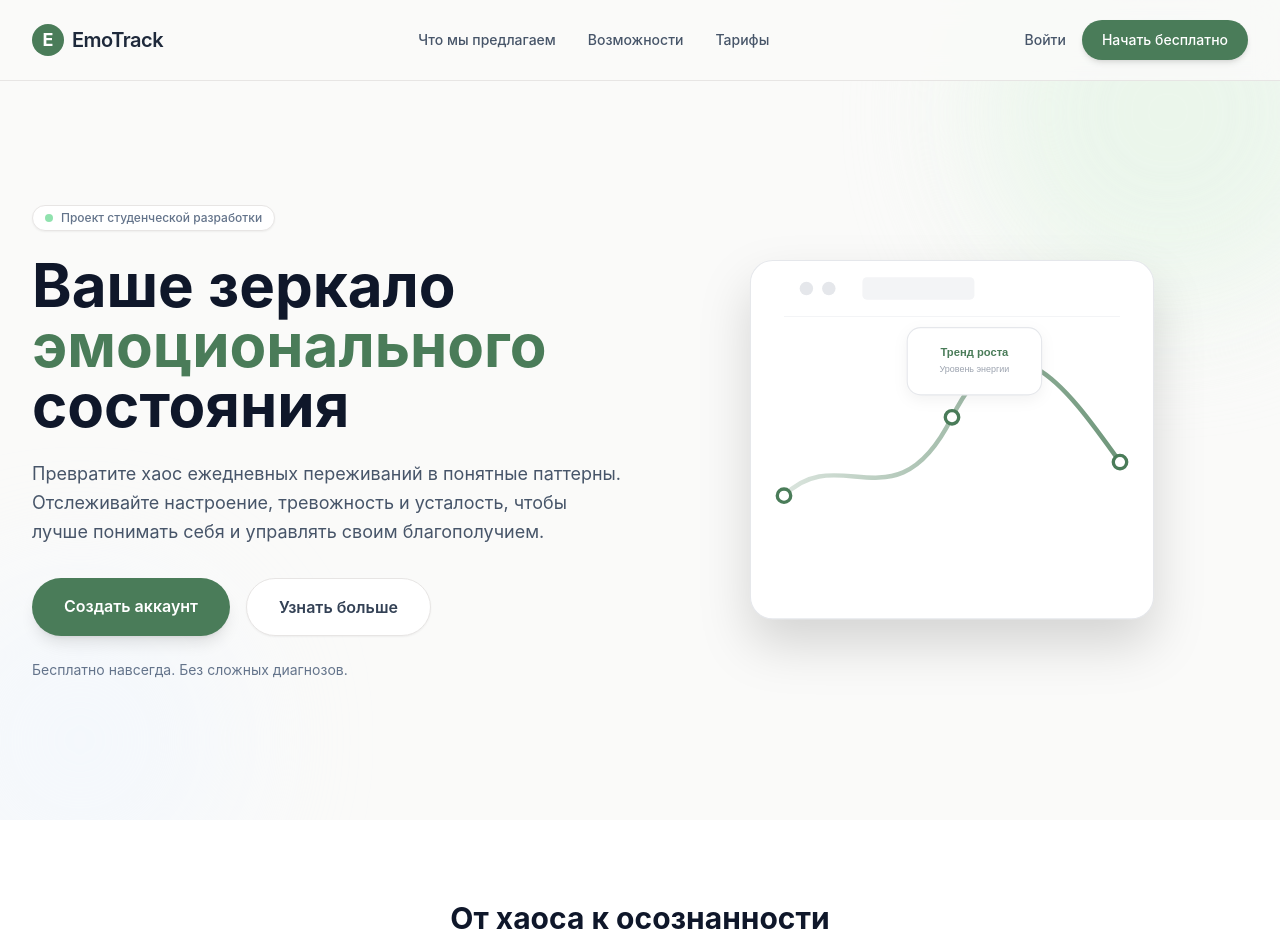
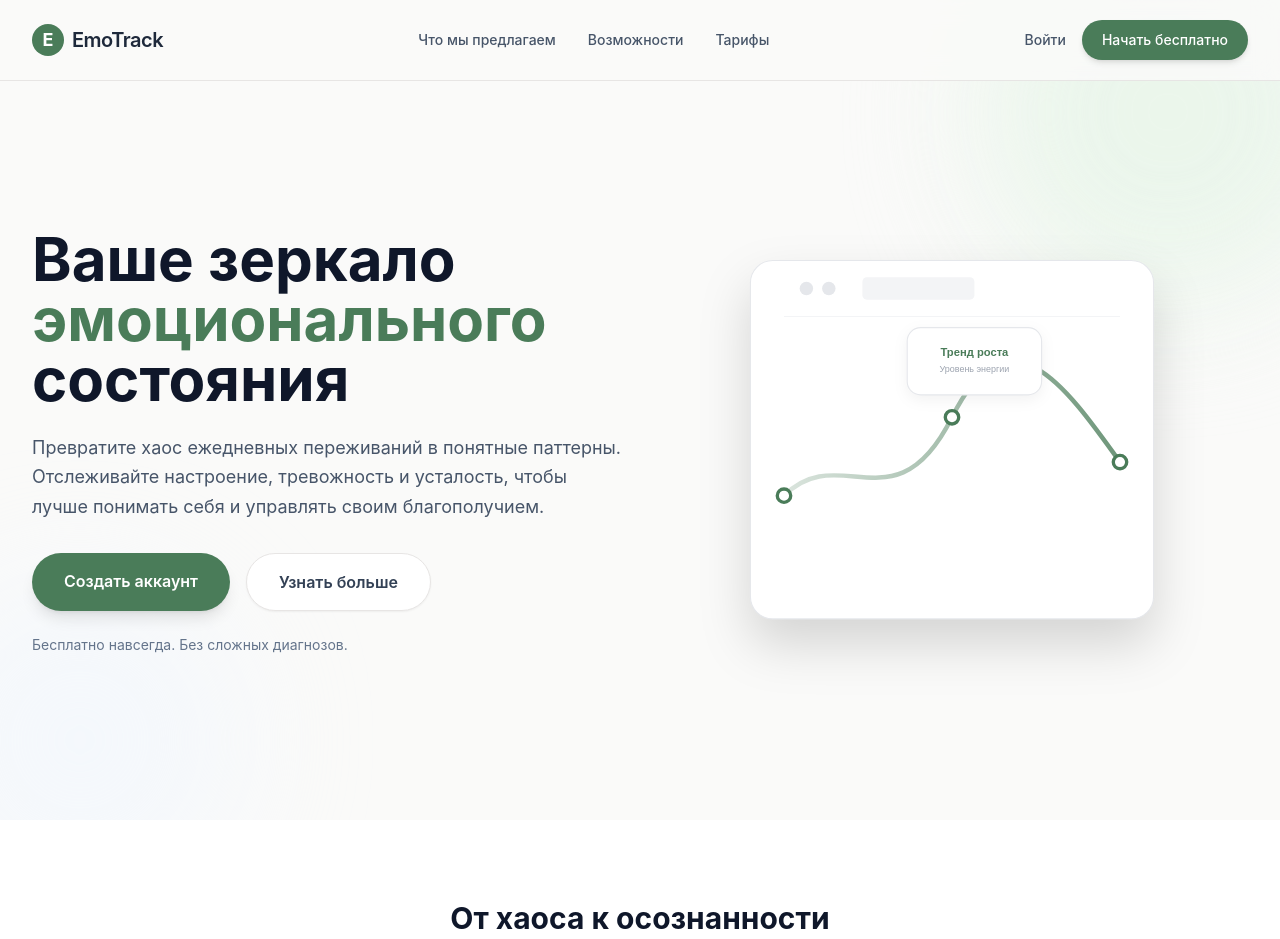
Before and after one commit to nuryyevva/emotion_tracker_frontend, a plain HTML site: page index.html in a window 1280 px wide. Shown: the top 939 px of the page. Drawn offline with nearby package versions, Linux system fonts and the light colour scheme.

Commit message:
fix: Update index.html

```diff
--- a/index.html
+++ b/index.html
@@ -95,10 +95,6 @@
             <div class="grid lg:grid-cols-2 gap-12 lg:gap-8 items-center">
                 <!-- Text Content -->
                 <div class="text-center lg:text-left">
-                    <div class="inline-flex items-center gap-2 px-3 py-1 rounded-full bg-white border border-stone-200 text-xs font-medium text-slate-500 mb-6 shadow-sm">
-                        <span class="w-2 h-2 rounded-full bg-green-500 animate-pulse"></span>
-                        Проект студенческой разработки
-                    </div>
                     <h1 class="text-4xl lg:text-6xl font-bold text-slate-900 leading-tight mb-6">
                         Ваше зеркало <br>
                         <span class="text-primary">эмоционального</span> состояния
```
